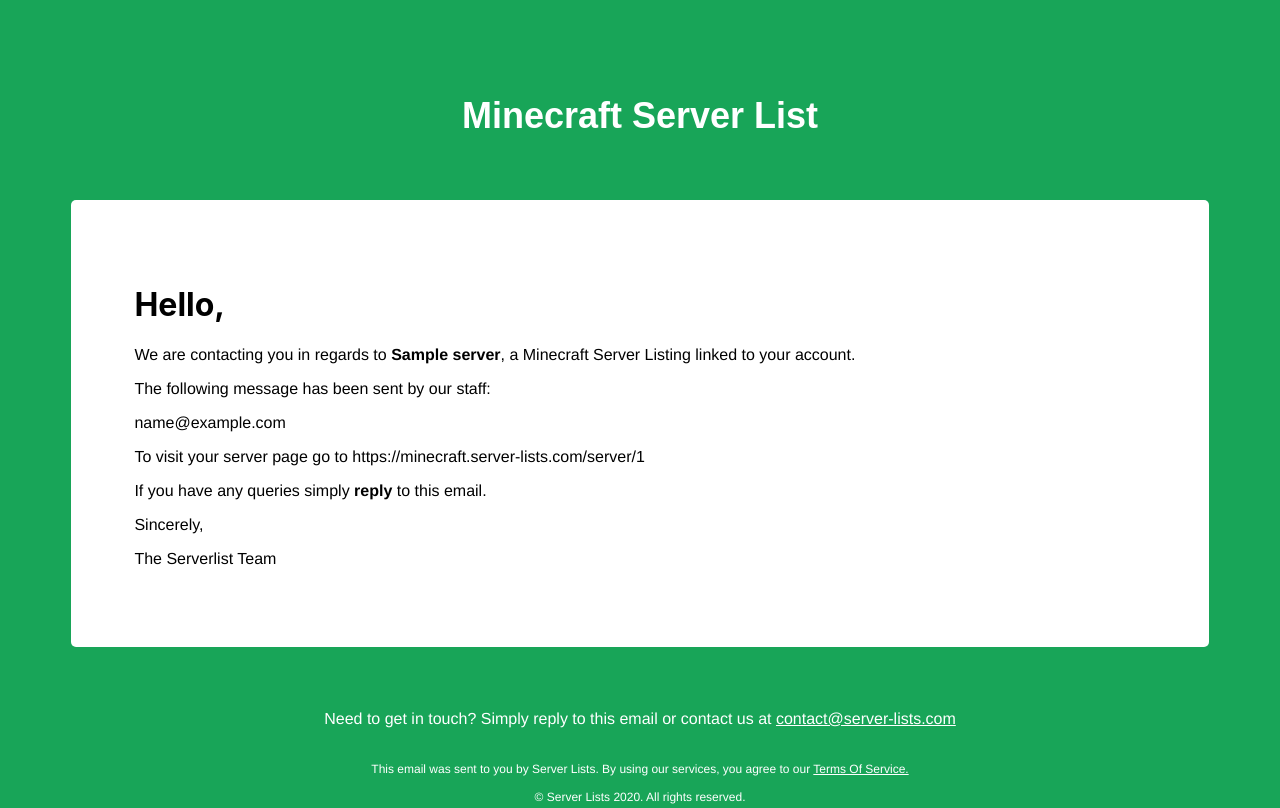
After one commit to jiak1/GameServerlist, a Python web app: template application/templates/email/server_notify.html in a window 1280 px wide. The commit adds this page. Shown: the top 808 px of the page. Run offline with Jinja, Linux system fonts and the light colour scheme; the template is opened without the code that fills it: most values are stand-ins (such as "Sample title", 1, 10 or a date in 2020).

Commit message:
Added notify email

```diff
--- a/application/Forms.py
+++ b/application/Forms.py
@@ -62,6 +62,7 @@
 	trailer = URLField('Trailer',validators=[Optional(),Length(max=15)])
 
 	rejectReason = StringField('Reject Reason')
+	emailContent = StringField('Email Content')
 	action = SubmitField('Action')
 
 	isEdit = HiddenField('Is Edit')
--- a/application/Models.py
+++ b/application/Models.py
@@ -203,6 +203,7 @@
 	initialBanner = db.Column(db.Text(), nullable=True)
 
 	rejectReason = db.Column(db.Text(), nullable=True, default="")
+	emailContent = db.Column(db.Text(), nullable=True, default="")
 
 class ReviewTag(db.Model):
 	id = db.Column(db.Integer, primary_key=True)
--- a/application/static/css/review.css
+++ b/application/static/css/review.css
@@ -1,3 +1,7 @@
 input,textarea{
 	width:100%;
 }
+
+textarea{
+	min-height: 100px;
+}
--- a/application/templates/admin/review.html
+++ b/application/templates/admin/review.html
@@ -158,6 +158,10 @@
 			<textarea name="rejectReason" id="rejectReason">{{server.rejectReason}}</textarea>
         </p>
 		<p>
+            {{ form.emailContent.label }}<br>
+			<textarea name="emailContent" id="emailContent">{{server.emailContent}}</textarea>
+        </p>
+		<p>
             {{ form.notes.label }}<br>
 			<textarea name="notes" id="notes">{{server.notes}}</textarea>
         </p>
@@ -167,6 +171,7 @@
 		<div>
 		<button class="btn-primary float-left" type="submit" name="update" formaction="{{url_for('AdminRoutes.reviewPage')}}?id={{server.id}}&action=UPDATE">Update Case</button>
 		<button class="btn-warning float-right" type="submit" name="update" formaction="{{url_for('AdminRoutes.reviewPage')}}?id={{server.id}}&action=BAN">Ban Server</button>
+		<button class="btn-dark float-left" type="submit" name="update" formaction="{{url_for('AdminRoutes.reviewPage')}}?id={{server.id}}&action=EMAIL">Send Email</button>
 		</div>
 
 		<div style="height:200px"></div>
--- /dev/null
+++ b/application/templates/email/server_notify.html
@@ -0,0 +1,16 @@
+{% extends 'email/base_email.html' %}
+{% block main %}
+	<h1>Hello,</h1>
+
+	<p>We are contacting you in regards to <b>{{server.name}}</b>, a Minecraft Server Listing linked to your account.</p>
+
+	<p>The following message has been sent by our staff:</p>
+	<p>{{server.emailContent}}</p>
+
+	<p>To visit your server page go to https://minecraft.server-lists.com/server/{{server.id}}</p>
+
+	<p>If you have any queries simply <b>reply</b> to this email.</p>
+
+	<p>Sincerely,</p>
+	<p>The Serverlist Team</p>
+{% endblock %}
```
Also changed, not shown: application/Util.py (+10 -0 lines), application/admin/AdminRoutes.py (+7 -1 lines), application/templates/email/server_notify.txt (added, +13 -0 lines).
